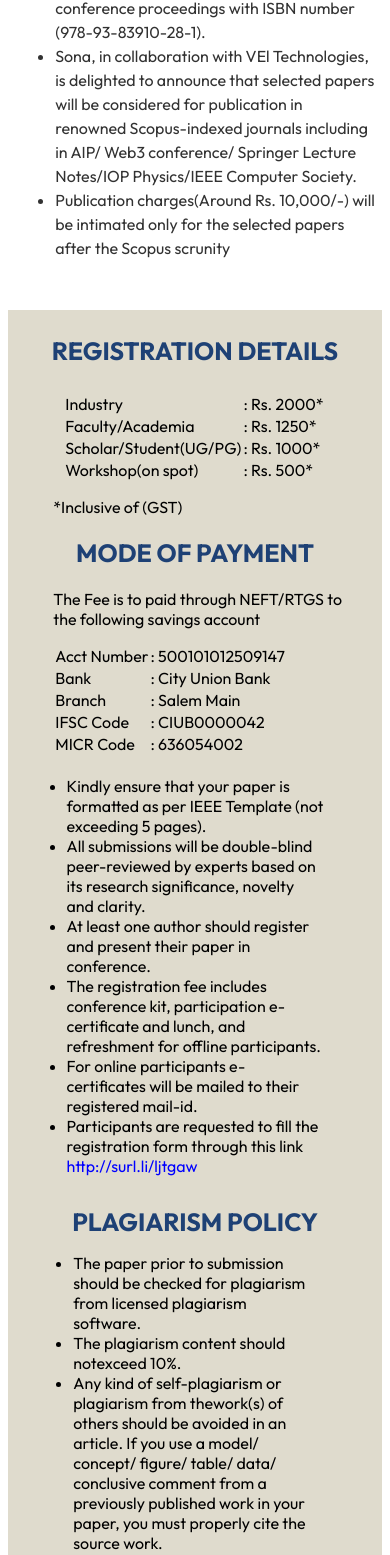
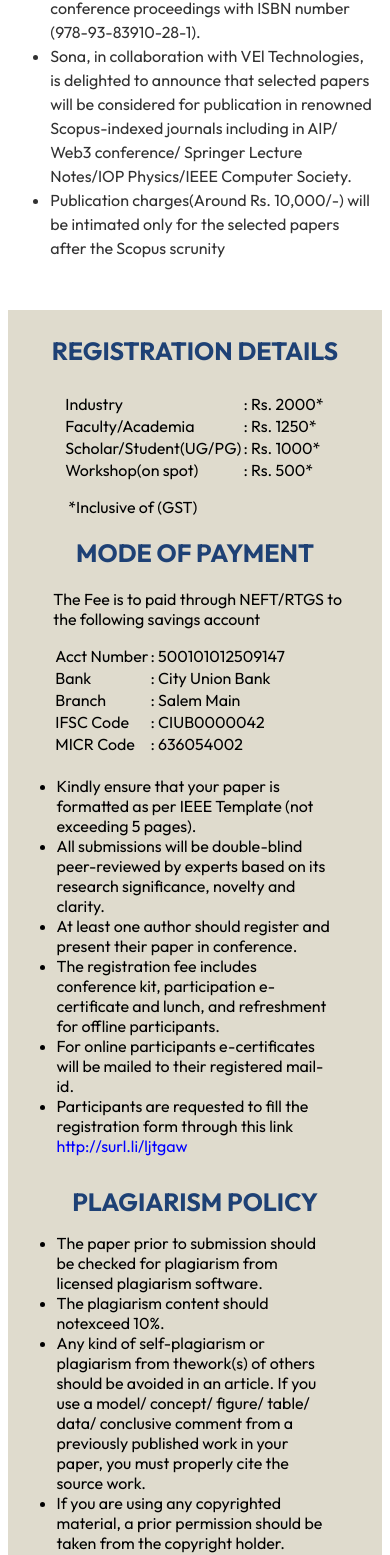
Before and after one commit to Gangadharan1512/icciss, a React (Vite) app: page / in a window 390 px wide. Shown: the part 5401-6956 px from the top of the page. Built offline with nearby package versions, Linux system fonts and the light colour scheme.

Commit message:
sixteenth commit

```diff
--- a/src/Components/Publications/Publications.css
+++ b/src/Components/Publications/Publications.css
@@ -61,7 +61,7 @@
     }
 
     .pub ul li{
-        margin-left: 40px;
+        margin-left: 35px;
         font-size: 16px;
     }
 }
--- a/src/Components/Registrations/Registrations.css
+++ b/src/Components/Registrations/Registrations.css
@@ -175,12 +175,20 @@ table{
         font-size: 16px;
         margin-top: 20px;
     }
-    .reg p{
+
+    .amt p{
+        margin-left: 30px;
+        padding: 5px;
+        font-size: 16px;
+        margin-top: 10px;
+    }
+    .mod p{
         padding: 5px;
         font-size: 16px;
         padding-left: 20px;
         margin-top: 10px;
     }
+
 
 
     .mod{
@@ -198,7 +206,7 @@ table{
     }
 
     .r{
-        padding: 0px 40px;
+        padding: 0px 30px;
     }
 
     .r p{
@@ -207,8 +215,8 @@ table{
 
     .pp{
         padding-bottom: 5px;
-        padding-left: 2%;
-        padding-right: 2%;
+        padding-left: 0px;
+        padding-right: 0px;
     }
 
     .pp h4{
@@ -217,7 +225,7 @@ table{
     }
 
     .r2{
-        padding: 10px 40px;
+        padding: 10px 30px;
     }
 
     .r2 p{
```
